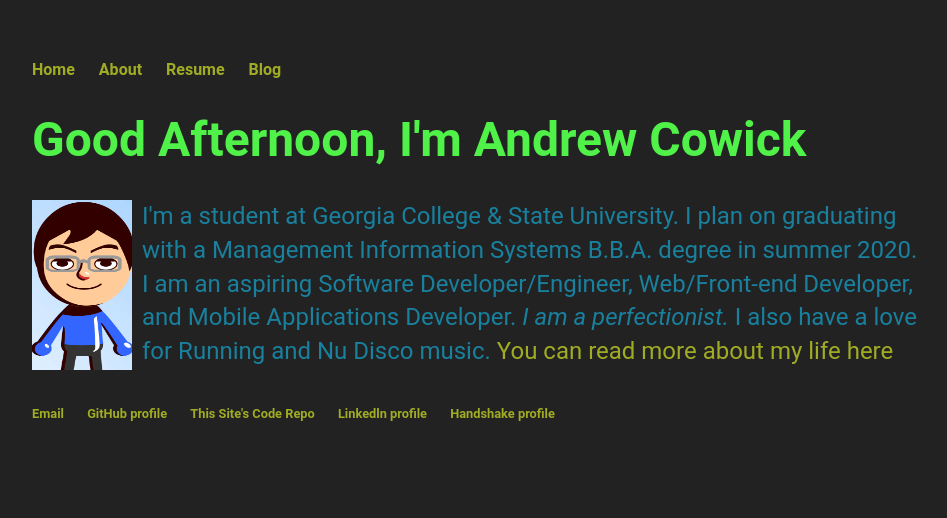
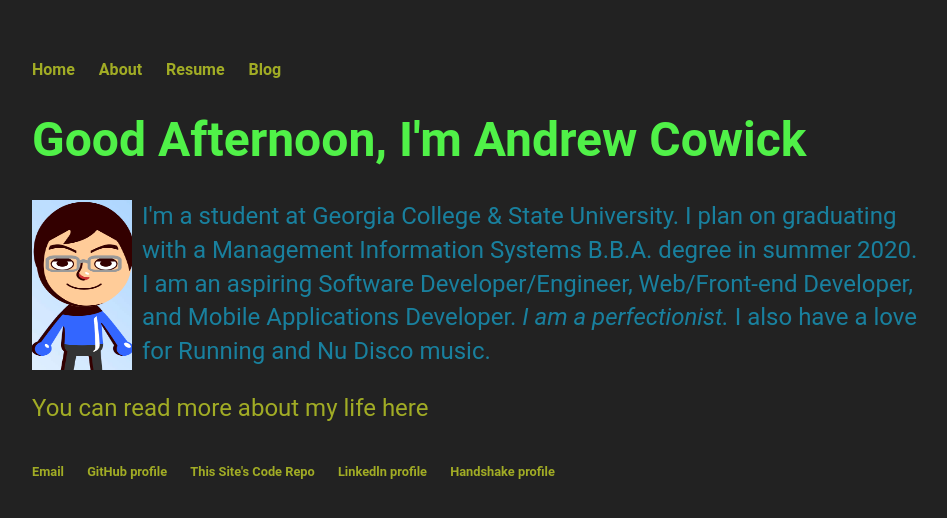
Before and after one commit to acow19/acow19.github.io, a Jekyll site: the page built from index.html, in a window 1280 px wide. Shown: the top 518 px of the page, without its empty margins (160-1107 px from the left). Built offline with Jekyll 4.4.1, drawn with Linux system fonts in a browser that asks for light colours.

Commit message:
Trying to make the text line up better

```diff
--- a/index.html
+++ b/index.html
@@ -25,7 +25,7 @@ title: Andrew Cowick, Aspiring Professional Programmer
             I plan on graduating with a Management Information Systems B.B.A. degree in summer 2020.
             I am an aspiring Software Developer/Engineer, Web/Front-end Developer, and Mobile Applications Developer.
             <em>I am a perfectionist.</em>
-            I also have a love for Running and Nu Disco music.
-            <a href="/about">You can read more about my life here</a>
+            I also have a love for Running and Nu Disco music.</p>
+            <p><a href="/about">You can read more about my life here</a>
         </p>
     </div><!-- /.blurb -->
```
